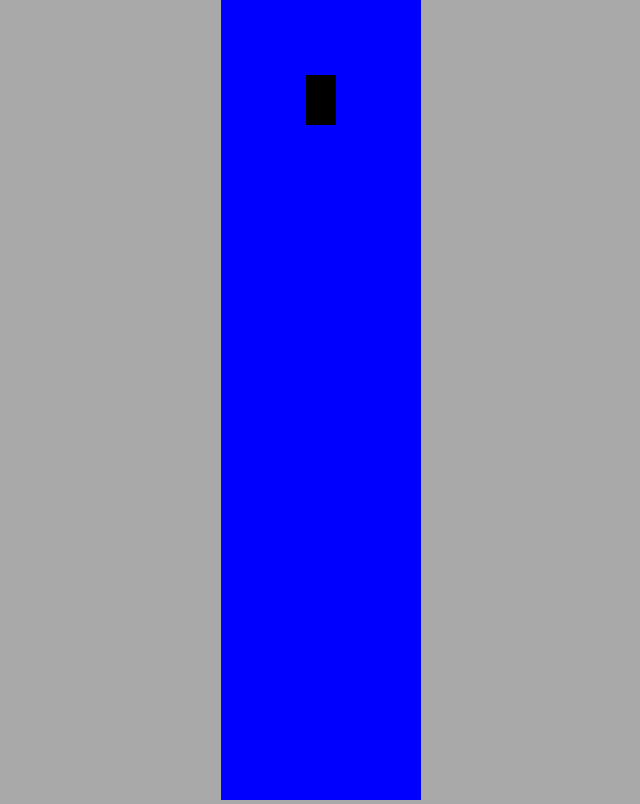
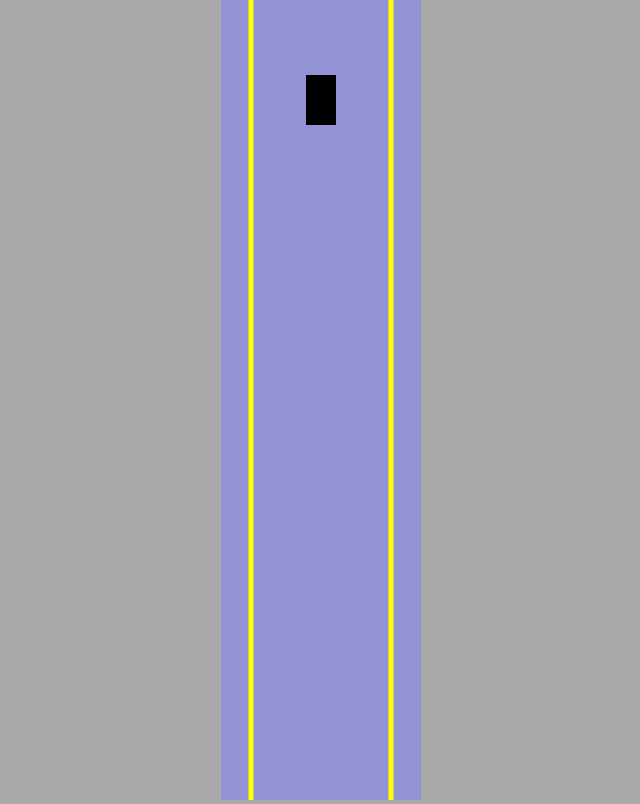
Before and after one commit to Bigguysahaj/self-learning-car, a plain HTML site: page index.html in a window 1280 px wide. Shown: the whole page, without its empty margins (319-959 px from the left). Drawn offline with Linux system fonts and the light colour scheme.

Commit message:
added road

```diff
--- a/index.html
+++ b/index.html
@@ -5,8 +5,10 @@
 </head>
 <body>
     <canvas id ="myCanvas"></canvas>
+    <script src = "road.js"></script>
     <script src = "controls.js"></script>
     <script src = "car.js"></script>
     <script src = "main.js"></script>
+
 </body>
 </html>
--- a/main.js
+++ b/main.js
@@ -3,8 +3,9 @@ canvas.height = window.innerHeight;
 canvas.width = 200;
 
 const ctx = canvas.getContext("2d");
+const road = new Road(canvas.width/2,canvas.width*0.7);
 const car = new Car(100,100,30,50);
-car.draw(ctx);
+
 
 animate();
 
@@ -12,6 +13,7 @@ function animate(){
     car.update();
     canvas.height = window.innerHeight;//this is to make the canvas resize with the window (very important)
     //without this method, the car will just draw a big black trail behind it.
+    road.draw(ctx); //draw the road, here the road comes first, before the car
     car.draw(ctx);
     requestAnimationFrame(animate);
 }
--- /dev/null
+++ b/road.js
@@ -0,0 +1,34 @@
+class Road{
+    constructor(x,width,laneCount=3){
+
+        // drawing road
+        this.x=x;
+        this.width=width;
+        this.laneCount=laneCount;
+
+        this.left=x-width/2;
+        this.right=x+width/2;
+
+        const infinity = 1000000;
+        this.top=-infinity;
+        this.bottom= infinity;
+    }
+
+
+    draw(ctx){
+
+        // drawing road lines
+        ctx.lineWidth=5;
+        ctx.strokeStyle='yellow';
+
+        ctx.beginPath();
+        ctx.moveTo(this.left,this.top);
+        ctx.lineTo(this.left,this.bottom);
+        ctx.stroke();
+
+        ctx.beginPath();
+        ctx.moveTo(this.right,this.top);
+        ctx.lineTo(this.right,this.bottom);
+        ctx.stroke();
+    }
+}
--- a/styles.css
+++ b/styles.css
@@ -5,5 +5,5 @@ body{
     text-align: center;
 }
 #myCanvas{
-    background: blue;
+    background: rgb(146, 146, 213);
 }
```
